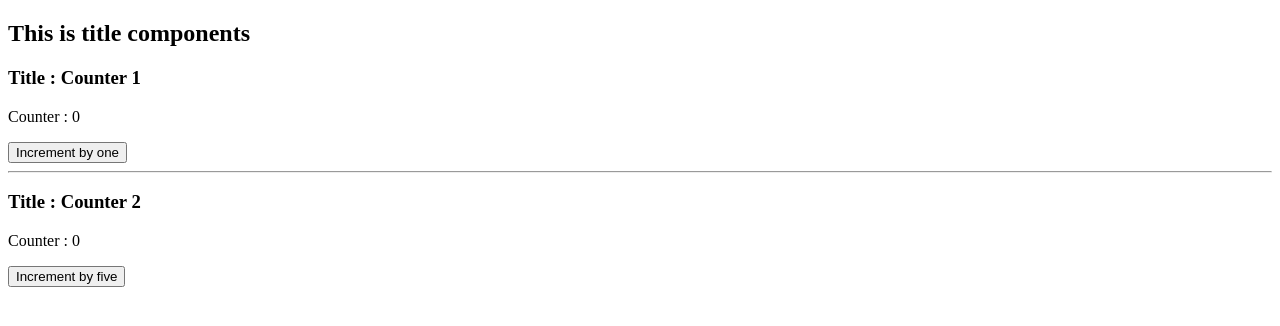
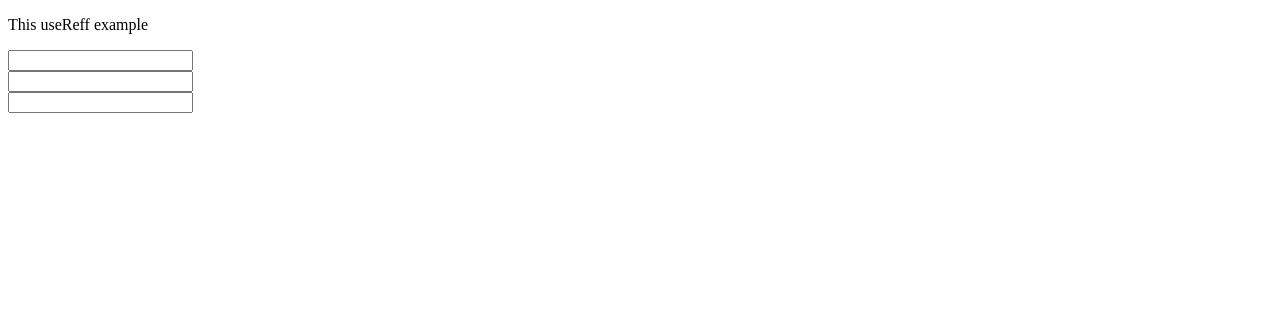
Before and after one commit to Ryuuutaaa/react-udemy, a React (Vite) app: page / in a window 1280 px wide. Shown: the top 326 px of the page. Built offline with nearby package versions, Linux system fonts and the light colour scheme.

Commit message:
feat : add useReff

```diff
--- a/src/App.jsx
+++ b/src/App.jsx
@@ -1,4 +1,6 @@
-import UseCallback from "./components/UseCallback";
+// import UseCallback from "./components/UseCallback";
+
+import UserReff from "./components/UserReff";
 
 function App() {
   return (
@@ -9,7 +11,8 @@ function App() {
         </courseContext.Provider> */}
         {/* <button onClick={() => setToggle(!toggle)}>Click Toggle</button>
         {toggle ? <CounterApp /> : <Timer />} */}
-        <UseCallback />
+        {/* <UseCallback /> */}
+        <UserReff />
       </div>
     </>
   );
--- /dev/null
+++ b/src/components/UserReff.jsx
@@ -0,0 +1,39 @@
+import React, { useState } from "react";
+
+const UserReff = () => {
+  const [input, setInput] = useState({ name: "", email: "", password: "" });
+
+  const handleChange = (e) => {
+    setInput((prev) => ({ ...prev, [e.target.name]: e.target.value }));
+  };
+  return (
+    <div>
+      <p>This useReff example</p>
+      <input
+        type="text"
+        name="nama"
+        value={input.name}
+        onChange={handleChange}
+      />
+      <br />
+
+      <input
+        type="emial"
+        name="email"
+        value={input.email}
+        onChange={handleChange}
+      />
+
+      <br />
+
+      <input
+        type="password"
+        name="password"
+        value={input.password}
+        onChange={handleChange}
+      />
+    </div>
+  );
+};
+
+export default UserReff;
```
